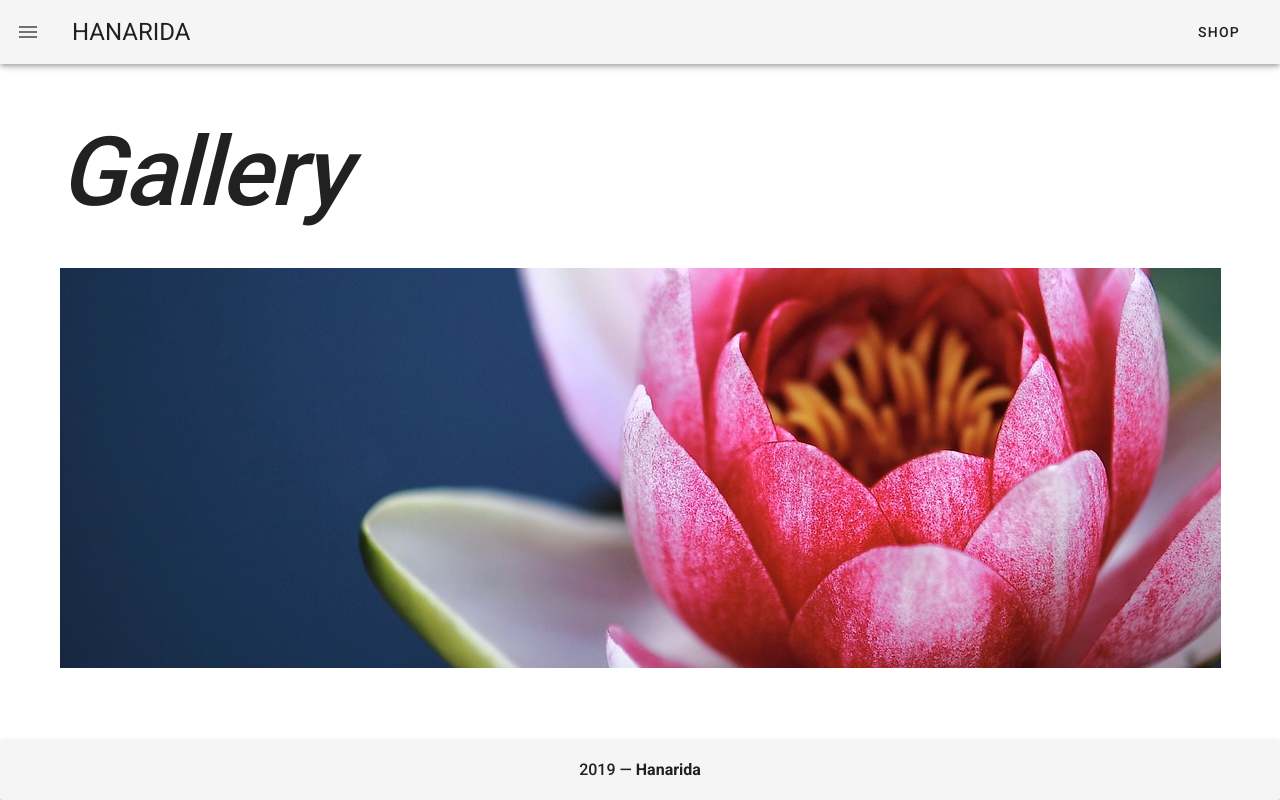
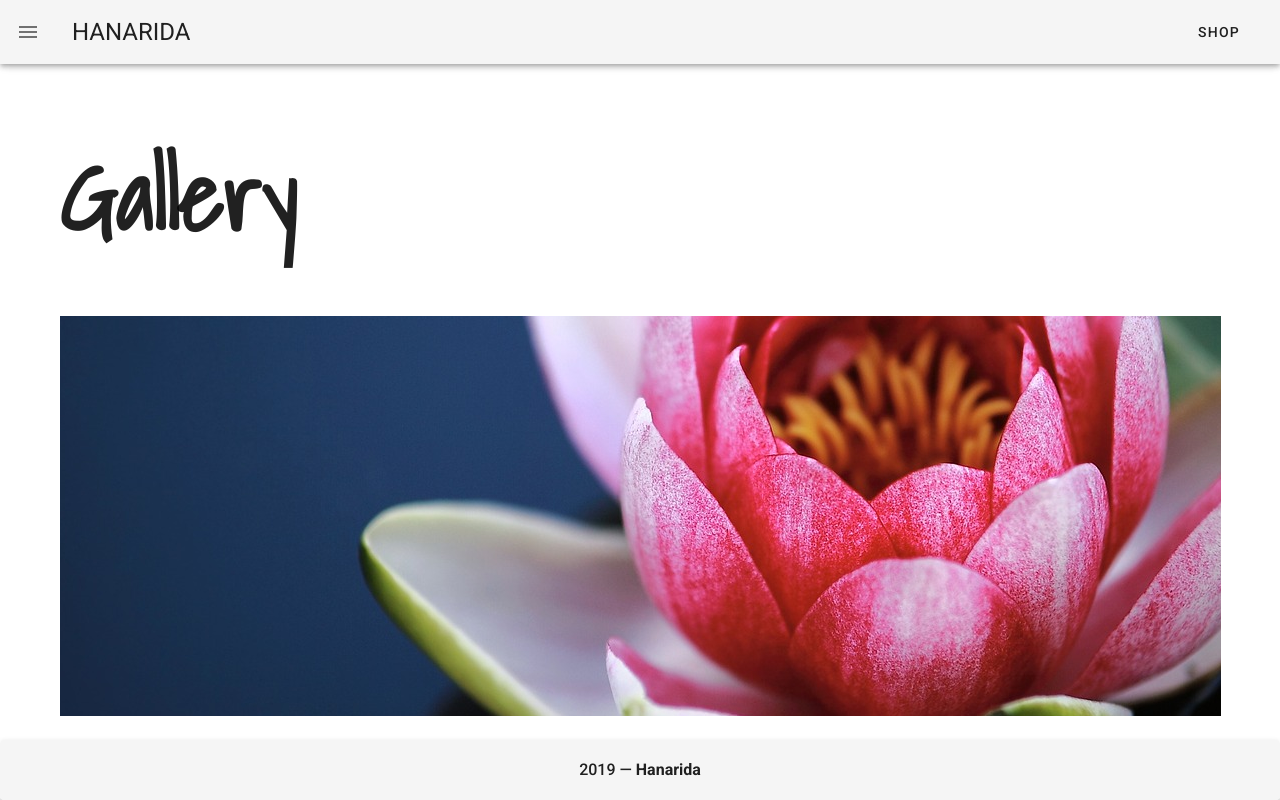
Before and after one commit to kiri9120/hanarida2, a Vue app: page /gallery in a window 1280 px wide. Built offline with nearby package versions, Linux system fonts and the light colour scheme.

Commit message:
create headline-type1 component

```diff
--- a/src/views/About.vue
+++ b/src/views/About.vue
@@ -1,7 +1,7 @@
 <template>
   <div class="about">
     <v-container>
-      <h1 class="display-4 my-12 font-italic font-weight-medium">About</h1>
+      <h1 class="headline-type1 my-12">About</h1>
       <div class="slash-wrapper my-12">
         <div class="slash-text">
           <div title="Vision" class="top"></div>
--- a/src/views/Contact.vue
+++ b/src/views/Contact.vue
@@ -1,7 +1,7 @@
 <template>
   <div class="contact">
     <v-container>
-      <h1 class="display-4 my-12 font-italic font-weight-medium">Contact</h1>
+      <h1 class="headline-type1 my-12">Contact</h1>
       <ContactForm/>
     </v-container>
   </div>
--- a/src/views/Gallery.vue
+++ b/src/views/Gallery.vue
@@ -1,7 +1,7 @@
 <template>
   <div class="member">
     <v-container>
-      <h1 class="display-4 my-12 font-italic font-weight-medium">Gallery</h1>
+      <h1 class="headline-type1 my-12">Gallery</h1>
       <v-parallax src="../assets/flower-bg.jpg" height="400">
       </v-parallax>
     </v-container>
--- a/src/views/News.vue
+++ b/src/views/News.vue
@@ -1,7 +1,7 @@
 <template>
   <div class="news">
     <v-container>
-      <h1 class="display-4 my-12 font-italic font-weight-medium">News</h1>
+      <h1 class="headline-type1 my-12">News</h1>
     </v-container>
   </div>
 </template>
```
